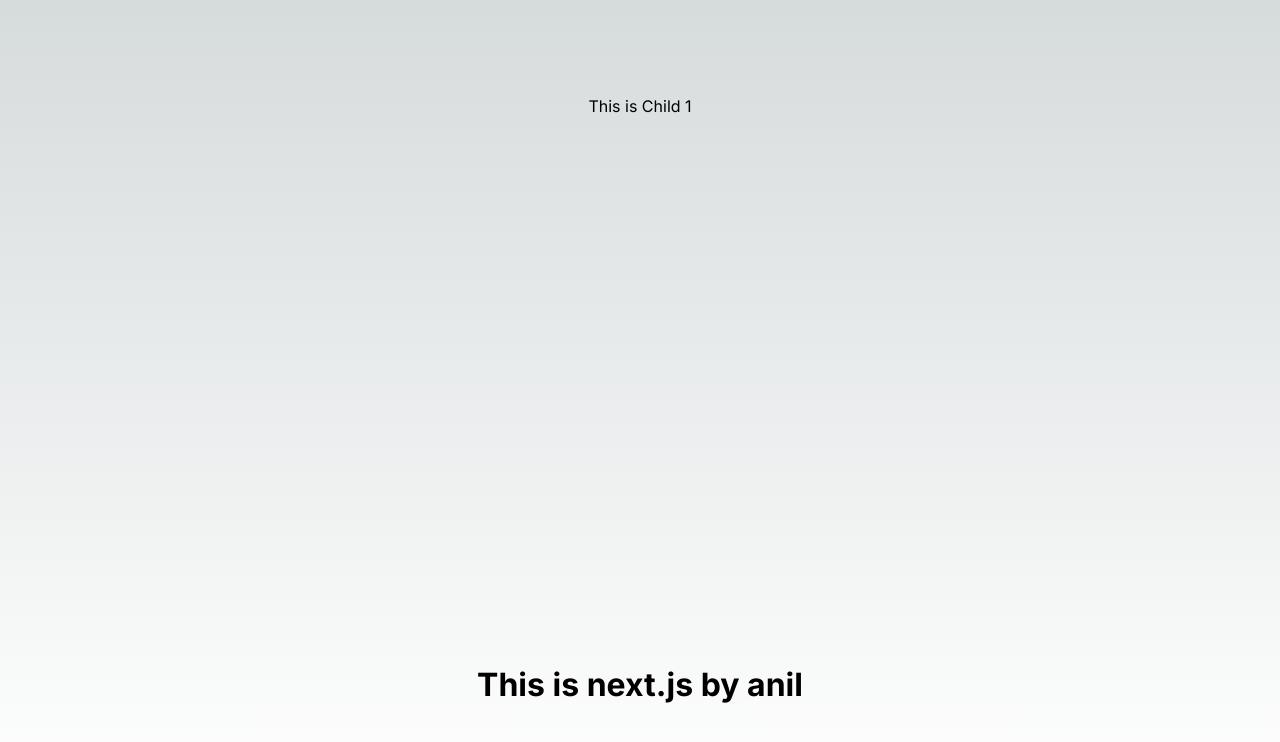
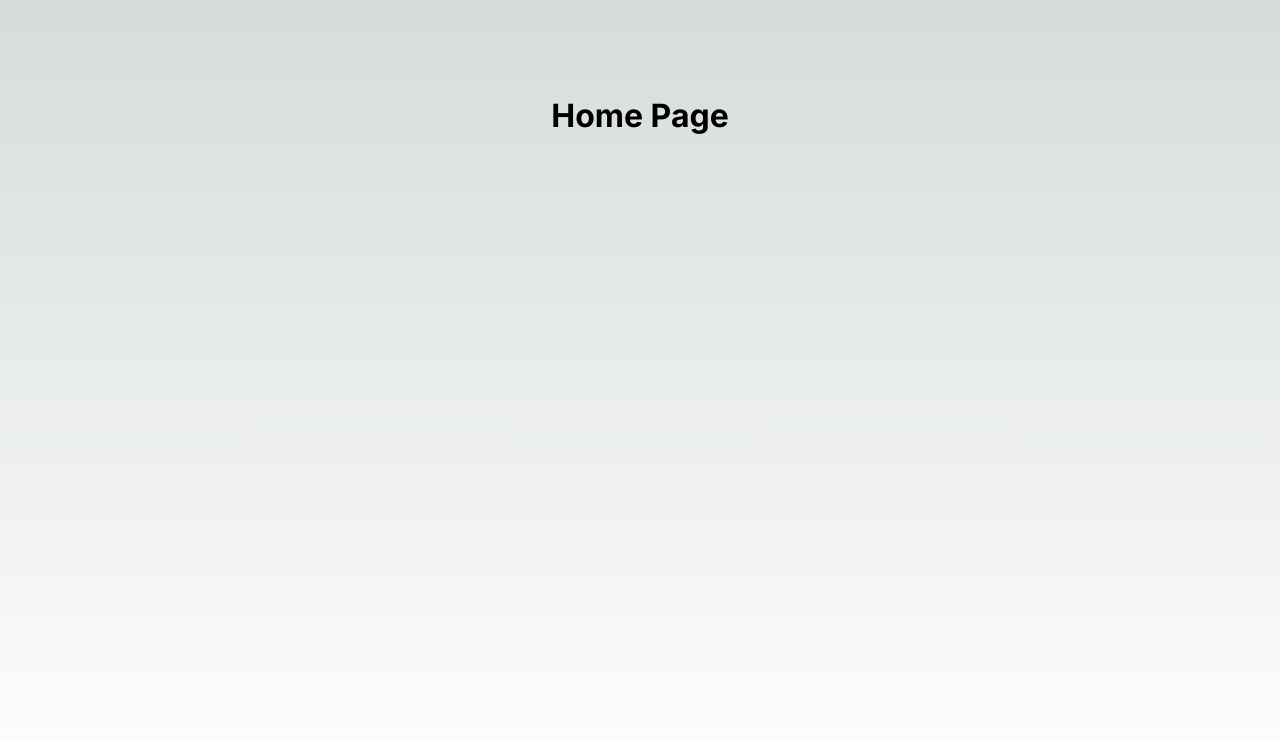
Before and after one commit to Rinkesh375/anil_next, a Next.js app: page / in a window 1280 px wide. Shown: the top 742 px of the page. Built offline with nearby package versions, Linux system fonts and the light colour scheme.

Commit message:
Implemented dynamic meta info change and title changed

```diff
--- a/src/app/page.js
+++ b/src/app/page.js
@@ -4,17 +4,7 @@
 export default function Home() {
   return (
     <main className={styles.main}>
-      <Child value={1}/>
-      <div>
-        <h1>This is next.js by anil</h1>
-      </div>
+     <h1>Home Page</h1>
     </main>
   );
 }
-
-const Child = ({value})=>{
-  return (
-    <div>This is Child {value}</div>
-  )
-
-}
```
Also changed, not shown: src/app/user/page.jsx (added, +14 -0 lines), 1 other file (tests, documents, lock files or other folders).
